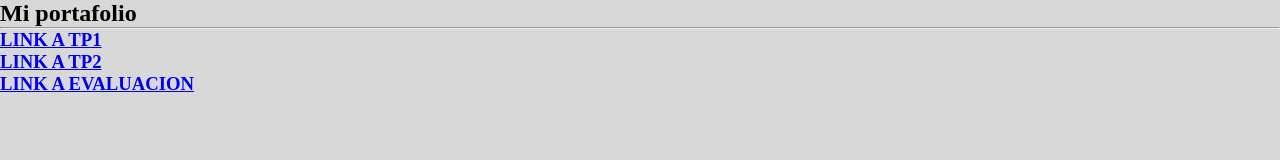
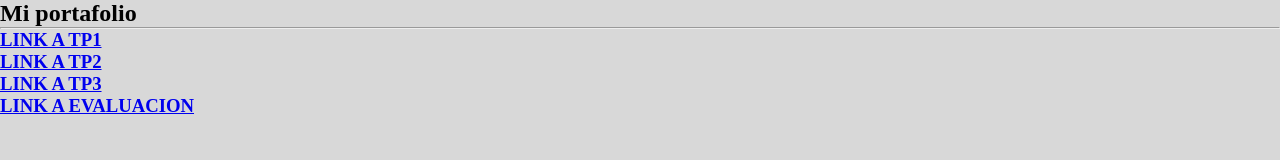
Before and after one commit to DanielGoyenechea/Portafolio, a plain HTML site: page index.html in a window 1280 px wide. Drawn offline with Linux system fonts and the light colour scheme; files that its build step writes are made by us from their sources.

Commit message:
Update index.html
agregue el tp3

```diff
--- a/index.html
+++ b/index.html
@@ -22,6 +22,7 @@
             <hr>
             <h3><a href="tp1">LINK A TP1</a></h3>
             <h3><a href="tp2/home-resto.html">LINK A TP2</a></h3>
+            <h3><a href="/portafolio/tp2/home-resto.html">LINK A TP3</a></h3>
             <h3><a href="Evaluacion/index.html">LINK A EVALUACION</a></h3>
         </nav>
     </header>
```
